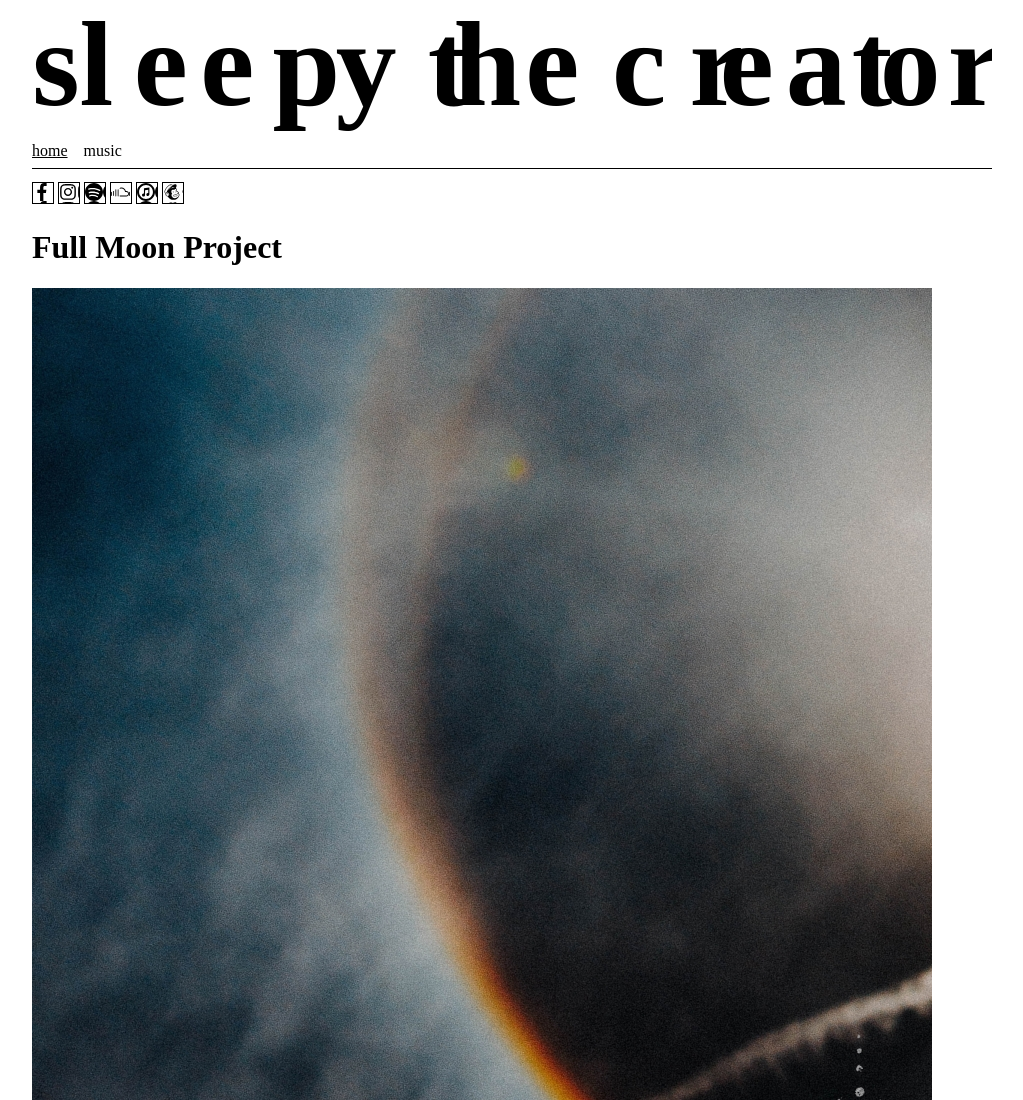
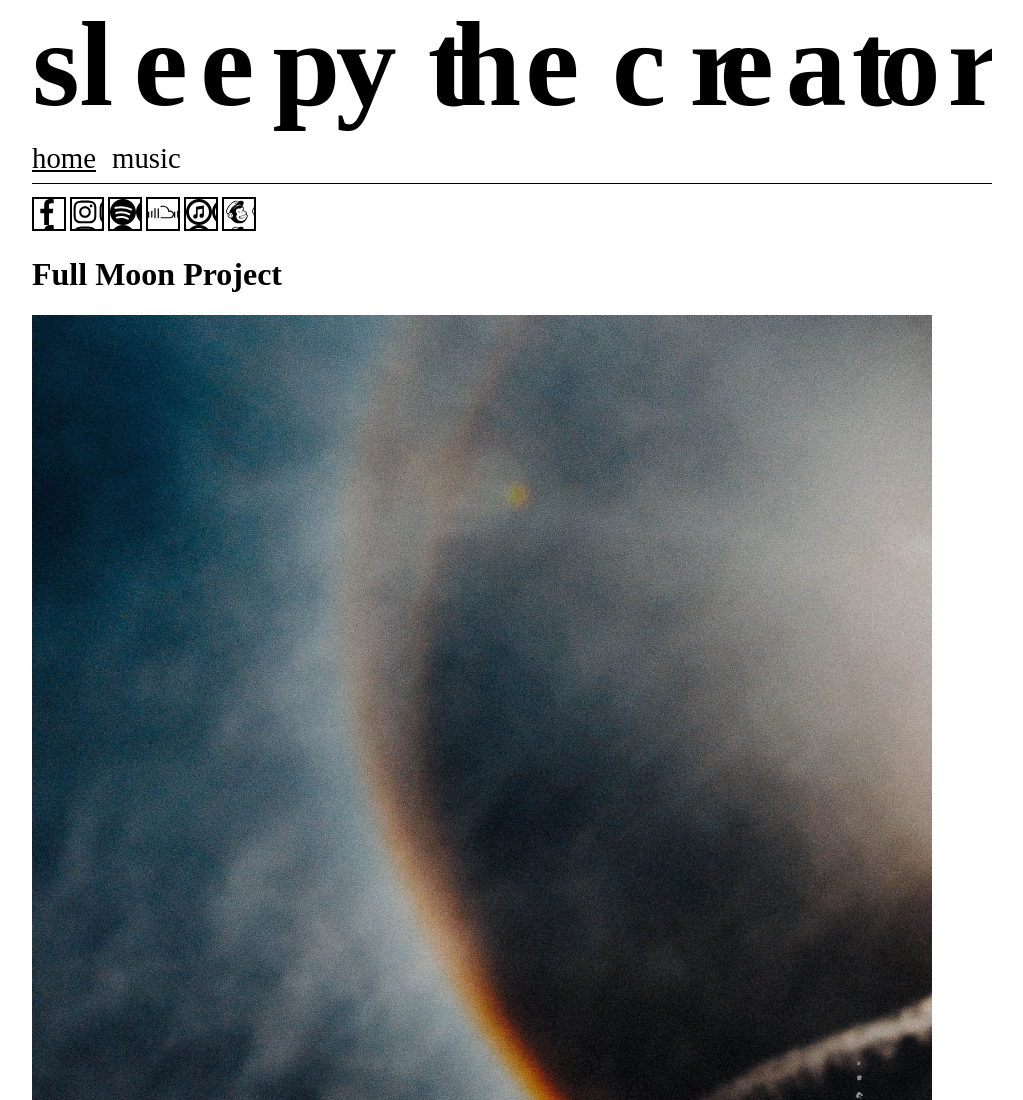
Before and after one commit to glueckler/sleepytc, a Gatsby site: page / in a window 1280 px wide. Shown: the top 1100 px of the page, without its empty margins (128-1151 px from the left). Built offline with nearby package versions, Linux system fonts and the light colour scheme; Gatsby itself is replaced by a stand-in of ours.

Commit message:
fixed media query mixin issues

```diff
--- /dev/null
+++ b/src/components/mixins.scss
@@ -0,0 +1,33 @@
+$breakpoint-xs: 1px;
+$breakpoint-sm: 600px;
+$breakpoint-md: 960px;
+$breakpoint-lg: 1280px;
+$breakpoint-xl: 1920px;
+
+@mixin large {
+  @media (min-width: #{$breakpoint-lg}) {
+    @content;
+  }
+}
+
+@mixin medium {
+  @media (min-width: #{$breakpoint-md}) {
+    @content;
+  }
+}
+
+@mixin small {
+  @media (min-width: #{$breakpoint-sm}) {
+    @content;
+  }
+}
+
+// using these mixins
+.menu-item {
+  @include small {
+    min-width: 209px;
+    font-size: 13px;
+  }
+}
+
+// ****************************************
--- a/src/components/nav.scss
+++ b/src/components/nav.scss
@@ -1,3 +1,5 @@
+@import "./mixins";
+
 nav {
   border-bottom: 1px solid black;
   padding-bottom: .5rem;
@@ -17,7 +19,7 @@ nav {
       text-decoration: underline;
     }
 
-    @mixin large {
+    @include medium {
       font-size: 1.8rem;
     }
   }
--- a/src/components/socials.scss
+++ b/src/components/socials.scss
@@ -1,3 +1,5 @@
+@import "./mixins";
+
 /* SOCIAL ICONS */
 
 .social-icons {
@@ -17,7 +19,7 @@
   transition: all 100ms ease;
   background-size: 18px 18px;
 
-  @mixin medium {
+  @include medium {
     margin-right: 4px;
     height: 30px;
     width: 30px;
--- a/src/pages/app.js
+++ b/src/pages/app.js
@@ -1,7 +1,6 @@
 import React from "react"
 import { Router } from "@reach/router"
 import IndexPage from "./index.js"
-import EPKPage from "./epk.js"
 import { Helmet } from "react-helmet"
 
 import "../styles/tailwind-base.css" // i feel like this is breaking my style file patterns
@@ -16,7 +15,6 @@ const App = () => {
         <link rel="canonical" href="https://sleepythecreator.com" />
       </Helmet>
       <Router>
-        <EPKPage path="/epk" />
         <IndexPage path="/" />
       </Router>
     </>
--- a/src/pages/app.scss
+++ b/src/pages/app.scss
@@ -1,39 +1,3 @@
-$breakpoint-xs: 1px;
-$breakpoint-sm: 600px;
-$breakpoint-md: 960px;
-$breakpoint-lg: 1280px;
-$breakpoint-xl: 1920px;
-
-
-
-@mixin large {
-  @media (min-width: #{$breakpoint-lg}) {
-    @content;
-  }
-}
-
-@mixin medium {
-  @media (min-width: #{$breakpoint-md}) {
-    @content;
-  }
-}
-
-@mixin small {
-  @media (min-width: #{$breakpoint-sm}) {
-    @content;
-  }
-}
-
-// using these mixins
-.menu-item {
-  @include small {
-    min-width: 209px;
-    font-size: 13px;
-  }
-}
-
-// ****************************************
-
 body {
   font-family: 'Prompt', sans-serif;
 }
```
Also changed, not shown: src/pages/epk.js (deleted, +0 -23 lines).
